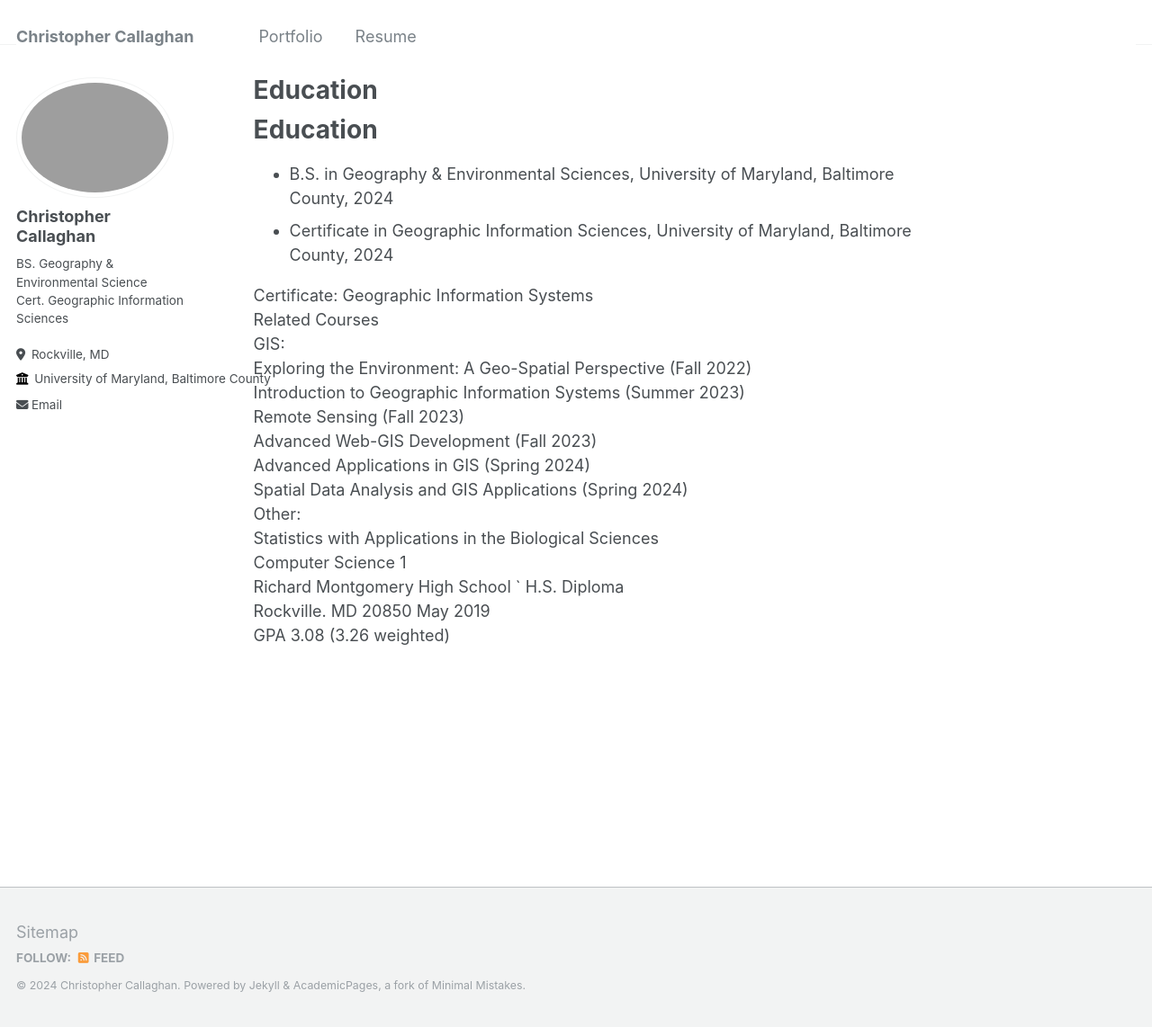
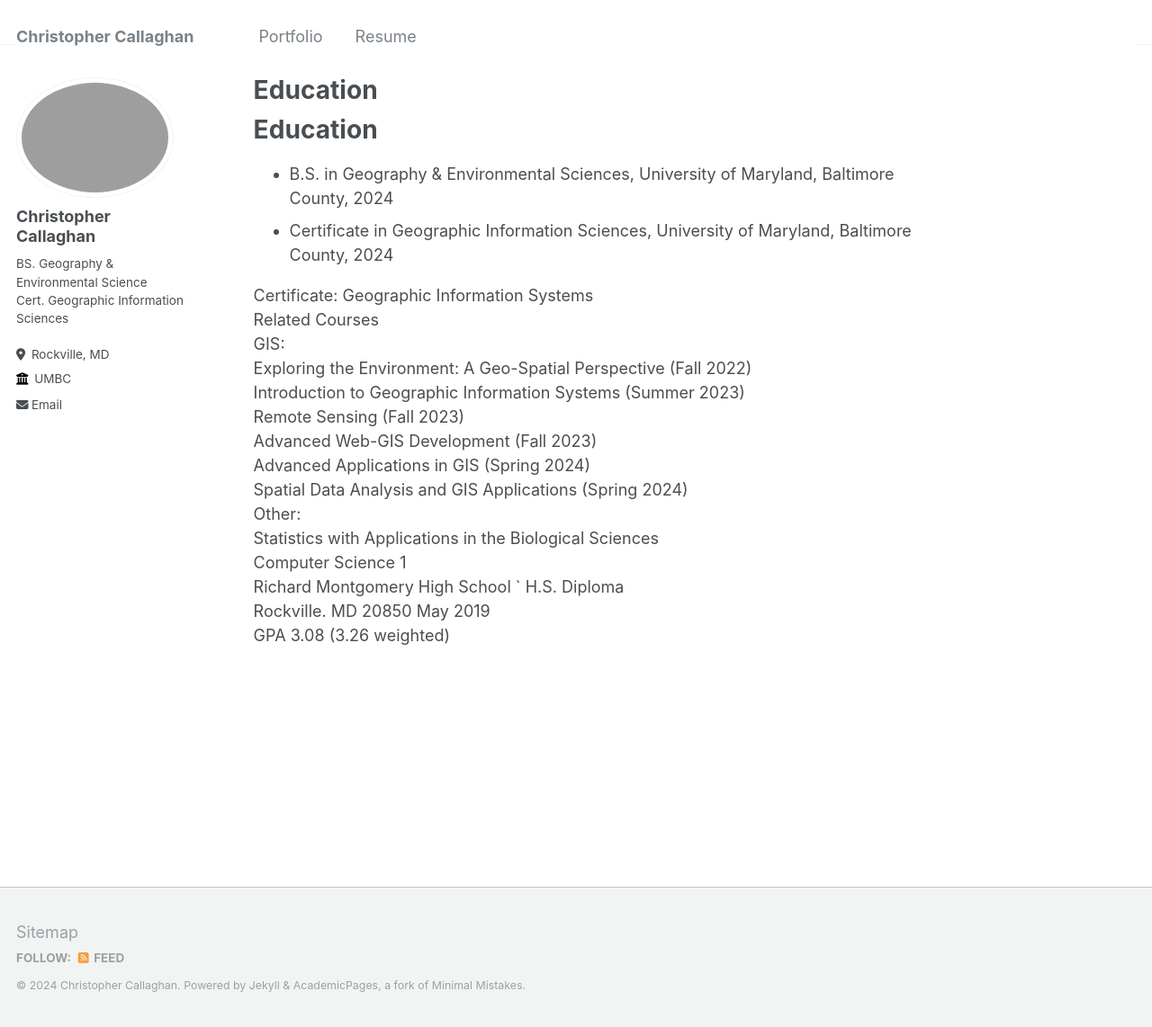
Before and after one commit to CallaghanC03/CallaghanC03.github.io, a Jekyll site: the page built from _pages/about.md, in a window 1280 px wide and 1142 px high. Shown: the whole window at 90% size. Built offline with Jekyll 4.4.1, drawn with Linux system fonts in a browser that asks for light colours; our own code applies the rules of GitHub Pages for plain Markdown files.

Commit message:
Update _config.yml

```diff
--- a/_config.yml
+++ b/_config.yml
@@ -26,7 +26,7 @@ author:
   pronouns         : # example: "she/her"
   bio              : "BS. Geography & Environmental Science<br>Cert. Geographic Information Sciences"
   location         : "Rockville, MD"
-  employer         : "University of Maryland, Baltimore County"
+  employer         : "UMBC"
   uri              : # URL
   email            : "callaghanchris03@gmail.com"
 
```
